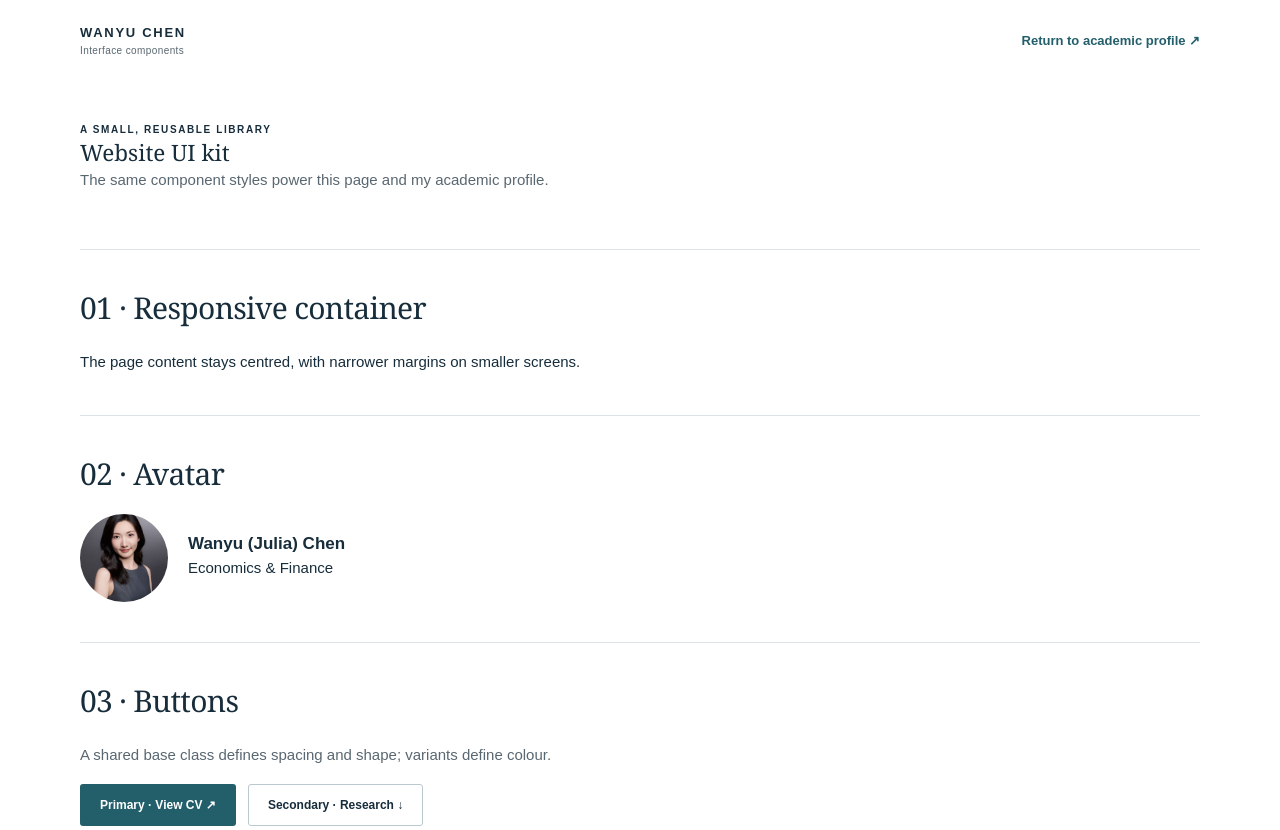
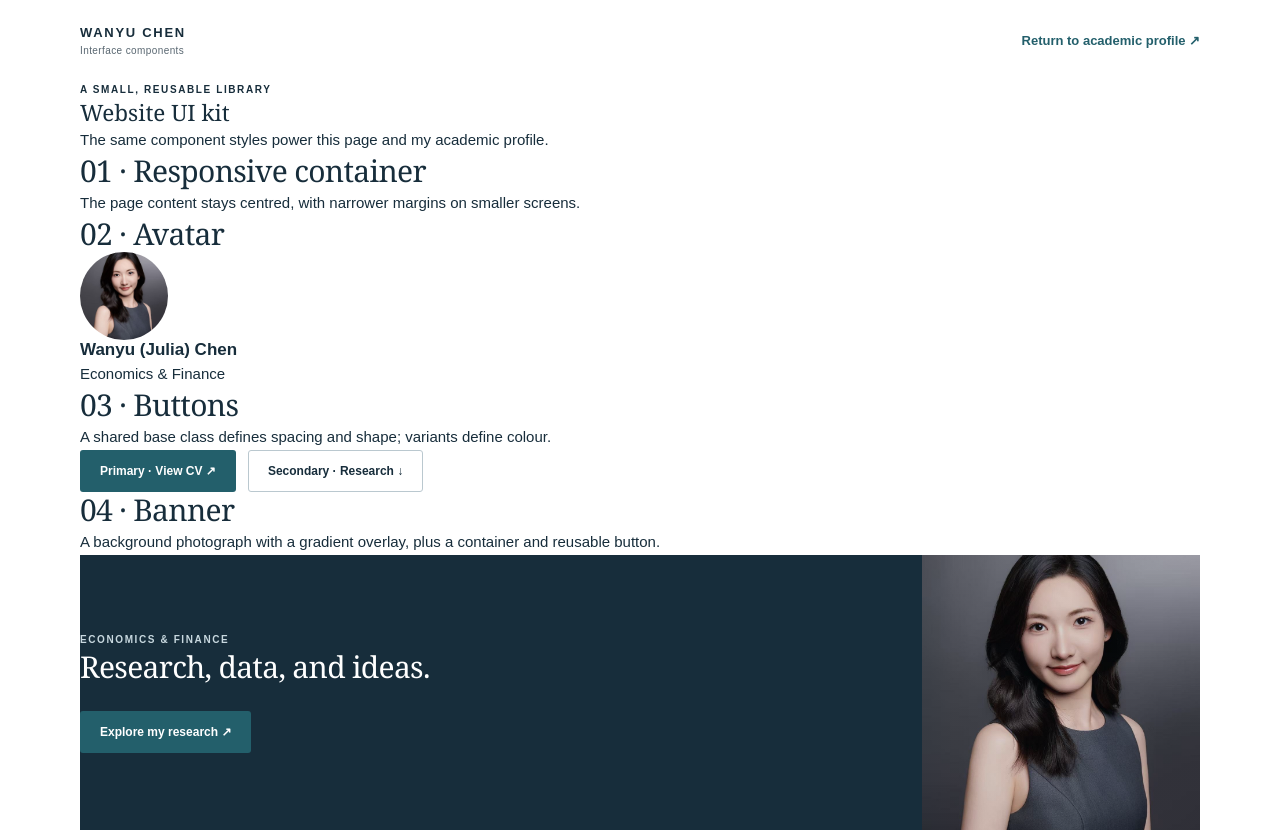
Before and after one commit to juliawychen-sudo/my-profile, a plain HTML site: page academic-profile/ui-kit.html in a window 1280 px wide. Shown: the top 830 px of the page. Drawn offline with Linux system fonts and the light colour scheme.

Commit message:
Remove unused UI demo styles

```diff
--- a/academic-profile/css/style.css
+++ b/academic-profile/css/style.css
@@ -35,13 +35,5 @@ p + p { margin-top: 14px; }
 .text-link { font-size: 13px; font-weight: 600; }
 .skip-link { position: absolute; left: 16px; top: -100px; z-index: 10; padding: 10px 18px; background: white; }
 .skip-link:focus { top: 10px; }
-.demo-section { padding: 40px 0; border-bottom: 1px solid var(--line); }
-.demo-section h2 { margin-bottom: 22px; }
-.demo-caption { margin-bottom: 16px; color: var(--muted); }
-.demo-avatar { display: flex; gap: 20px; align-items: center; }
-.demo-banner { margin-top: 32px; }
-.demo-banner .banner-inner { padding: 72px 32px; }
-.demo-banner h2 { color: white; font-size: 38px; }
-.demo-banner .button-group { margin-top: 22px; }
 @media (prefers-reduced-motion: reduce) { html { scroll-behavior: auto; } }
 @media (max-width: 600px) { body { font-size: 14px; } h2 { font-size: 27px; } }
```
